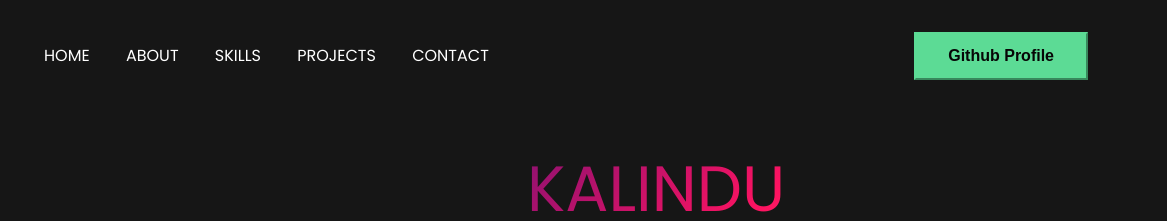
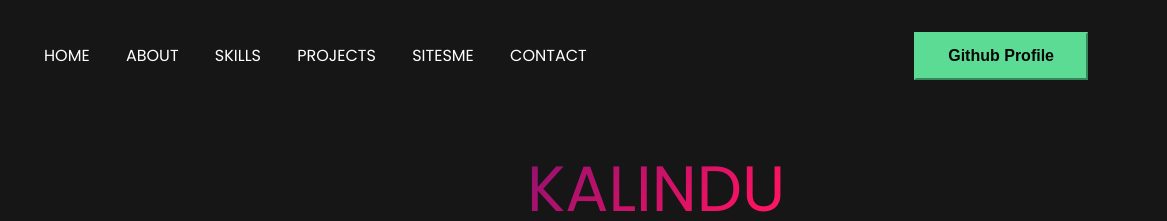
Before and after one commit to Kalindu-Laksahan/My-Website, a plain HTML site: page index.html in a window 1280 px wide. Shown: the top 221 px of the page, 113-1280 px from the left. Drawn offline with Linux system fonts and the light colour scheme.

```diff
--- a/index.html
+++ b/index.html
@@ -46,6 +46,7 @@
                             <a href="#about">About</a>
                             <a href="#services">Skills</a>
                             <a href="#Works">Projects</a>
+                            <a href="#Works">SitesMe</a>
                             <a href="#contact">Contact</a>
                         </div>
 
@@ -189,8 +190,6 @@
                             alt="css3" width="80" height="80" />
                         <h2>CSS</h2>
                         <p>I use this language for styling and designing Websites. </p>
-
-
                     </div>
 
 
```
